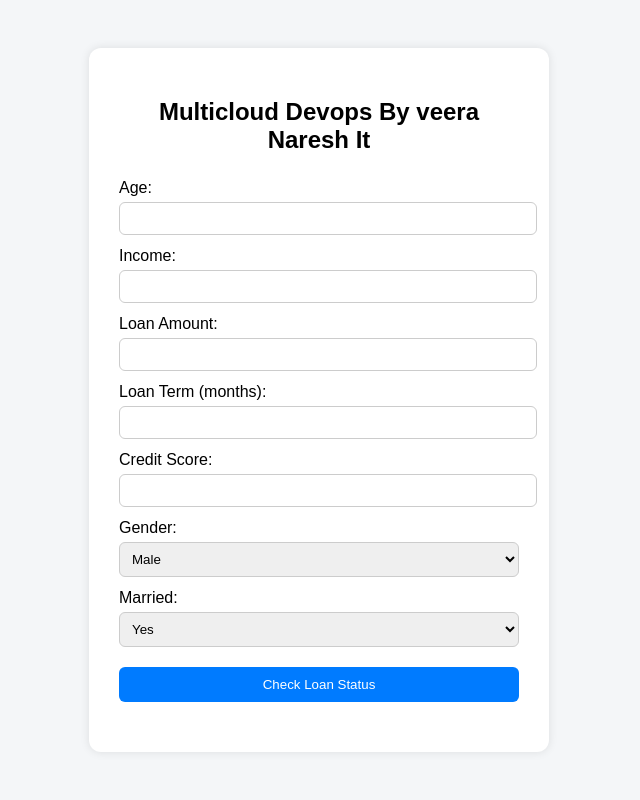
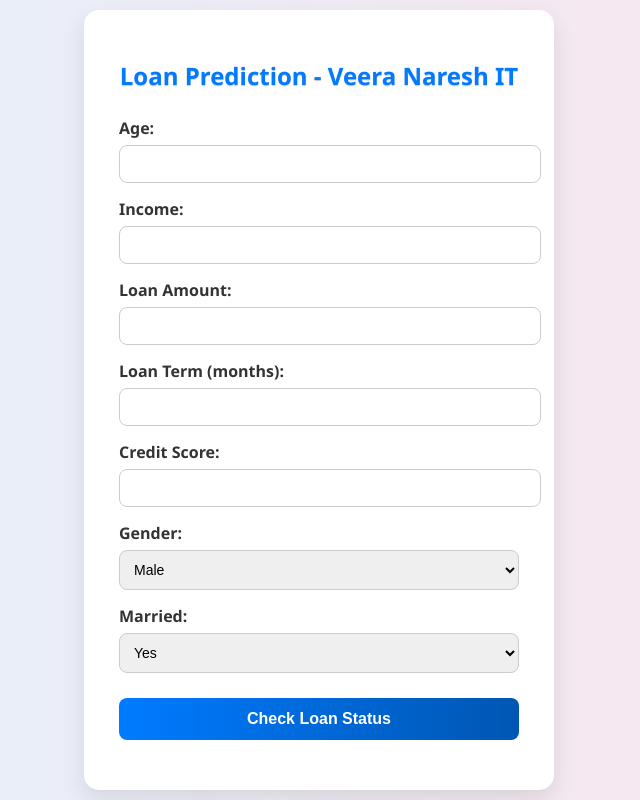
Before and after one commit to vardhan1228/MLOPS-APP, a Flask app: page / in a window 1280 px wide. Shown: the whole page, without its empty margins (321-961 px from the left). Run offline with Flask 3, Linux system fonts and the light colour scheme.

Commit message:
Update form.html

```diff
--- a/templates/form.html
+++ b/templates/form.html
@@ -2,11 +2,11 @@
 <html lang="en">
 <head>
     <meta charset="UTF-8">
-    <title>Multicloud Devops By veera Naresh It</title>
+    <title>Multicloud DevOps by Veera Naresh IT</title>
     <style>
         body {
-            font-family: Arial, sans-serif;
-            background: #f4f6f8;
+            font-family: 'Segoe UI', Tahoma, Geneva, Verdana, sans-serif;
+            background: linear-gradient(to right, #e3f2fd, #fce4ec);
             margin: 0;
             padding: 0;
             display: flex;
@@ -16,40 +16,58 @@
         }
 
         .container {
-            background: white;
-            padding: 30px;
-            border-radius: 12px;
-            box-shadow: 0 0 10px rgba(0, 0, 0, 0.1);
+            background: #ffffff;
+            padding: 30px 35px;
+            border-radius: 15px;
+            box-shadow: 0 10px 25px rgba(0, 0, 0, 0.1);
             width: 400px;
         }
 
         h2 {
             text-align: center;
+            color: #007bff;
             margin-bottom: 25px;
+            text-shadow: 0px 1px 1px #ccc;
         }
 
         label {
             display: block;
-            margin-top: 12px;
+            margin-top: 15px;
+            color: #333;
+            font-weight: bold;
         }
 
         input, select {
             width: 100%;
-            padding: 8px;
-            margin-top: 5px;
+            padding: 10px;
+            margin-top: 6px;
             border: 1px solid #ccc;
-            border-radius: 6px;
+            border-radius: 8px;
+            font-size: 14px;
+            transition: border 0.3s;
+        }
+
+        input:focus, select:focus {
+            border-color: #007bff;
+            outline: none;
         }
 
         button {
-            margin-top: 20px;
+            margin-top: 25px;
             width: 100%;
-            padding: 10px;
-            background-color: #007bff;
+            padding: 12px;
+            background: linear-gradient(to right, #007bff, #0056b3);
             border: none;
             color: white;
-            border-radius: 6px;
+            font-size: 16px;
+            font-weight: bold;
+            border-radius: 8px;
             cursor: pointer;
+            transition: background 0.3s;
+        }
+
+        button:hover {
+            background: linear-gradient(to right, #0056b3, #004494);
         }
 
         .result {
@@ -60,21 +78,21 @@
         }
 
         .approved {
-            color: green;
+            color: #28a745;
         }
 
         .denied {
-            color: red;
+            color: #dc3545;
         }
 
         .error {
-            color: orange;
+            color: #ff9800;
         }
     </style>
 </head>
 <body>
 <div class="container">
-    <h2>Multicloud Devops By veera Naresh It</h2>
+    <h2>Loan Prediction - Veera Naresh IT</h2>
     <form id="loanForm">
         <label for="age">Age:</label>
         <input type="number" name="age" required>
```
